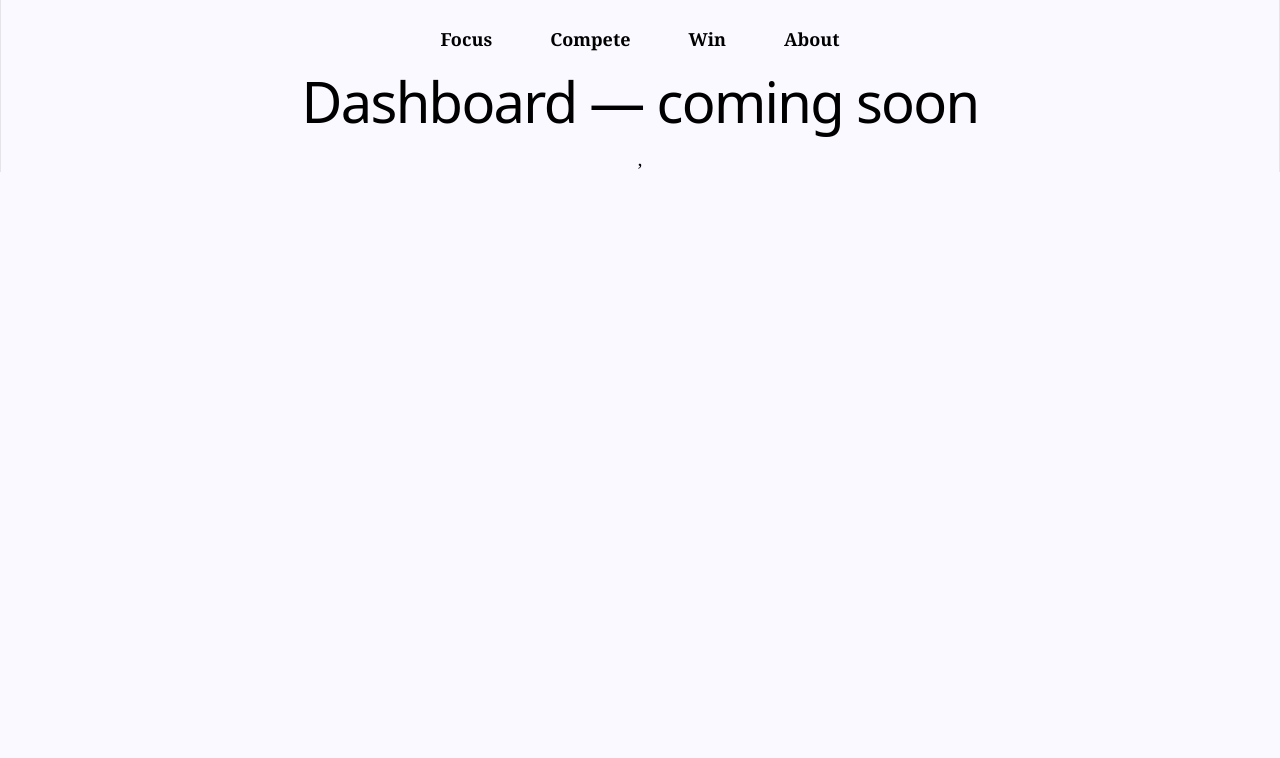
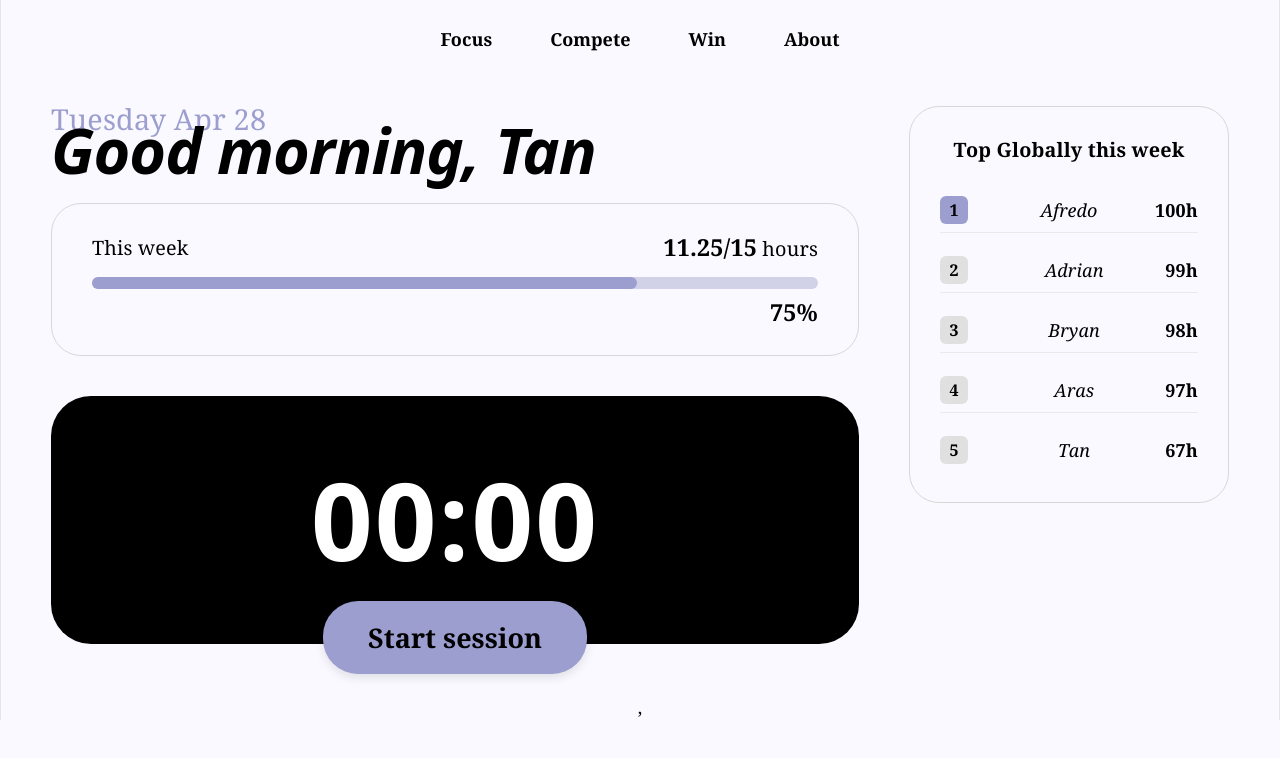
Before and after one commit to Group2Goats/GoatTimer, a React app in the folder packages/frontend/: page /dashboard in a window 1280 px wide. Shown: the top 758 px of the page. Built offline with nearby package versions, Linux system fonts and the light colour scheme; the HTML template or start-up script is replaced by a standard one.

Commit message:
Fixed nav bar issue and merge issues

```diff
--- a/packages/frontend/src/components/Dashboard.jsx
+++ b/packages/frontend/src/components/Dashboard.jsx
@@ -1,12 +1,10 @@
 import React from "react";
-import Navbar from "./Navbar.jsx";
 import "./Dashboard.css";
 
 const Dashboard = () => {
   return (
     <div className="user-layout">
       {}
-      <Navbar />
 
       {}
       <div className="home-container">
--- a/packages/frontend/src/main.jsx
+++ b/packages/frontend/src/main.jsx
@@ -21,7 +21,7 @@ ReactDOM.createRoot(root).render(
         <Route path="/signup" element={<Signup />} />
         <Route path="/login" element={<Login />} />
         <Route path="/committed" element={<Committed />} />
-        <Route path="/dashboard" element={<h1>Dashboard — coming soon</h1>} />
+        <Route path="/dashboard" element={<Dashboard/>} />
         <Route path="about" element={<About />} />
       </Routes>
     </BrowserRouter>
```
